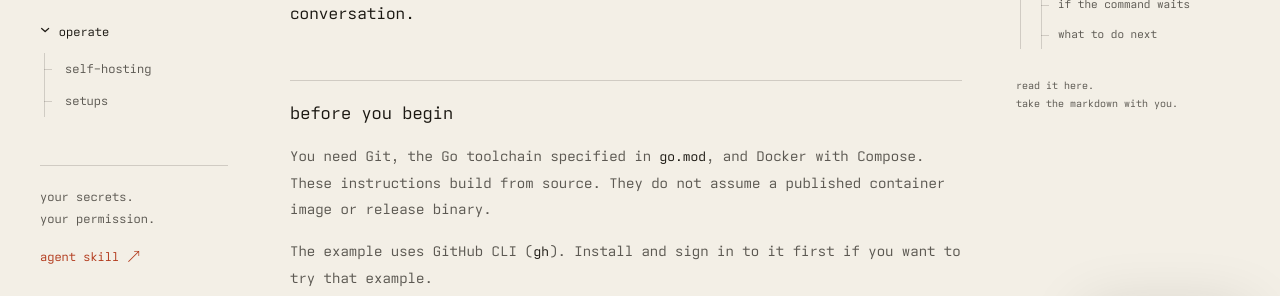
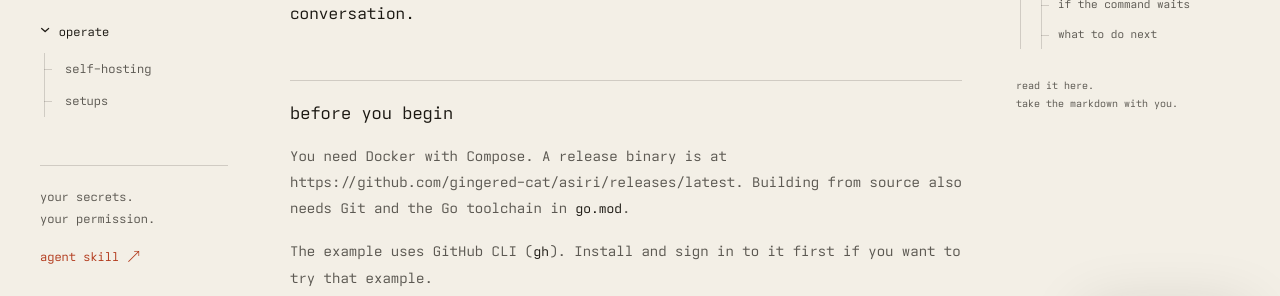
Before and after one commit to gingered-cat/asiri, a plain HTML site: page site/docs/getting-started/index.html in a window 1280 px wide. Shown: the part 431-727 px from the top of the page. Drawn offline with Linux system fonts and the light colour scheme.

Commit message:
feat(release): v0.1.0 binaries, image, and GitHub release

```diff
--- a/site/docs/getting-started/index.html
+++ b/site/docs/getting-started/index.html
@@ -77,7 +77,7 @@
       <article class="prose"><h1 id="getting-started">getting started</h1>
 <p>Run a local vault, store a token, and approve its use. Run these steps yourself in a terminal. Do not put credentials into an agent conversation.</p>
 <h2 id="before-you-begin">before you begin</h2>
-<p>You need Git, the Go toolchain specified in <code>go.mod</code>, and Docker with Compose. These instructions build from source. They do not assume a published container image or release binary.</p>
+<p>You need Docker with Compose. A release binary is at https://github.com/gingered-cat/asiri/releases/latest. Building from source also needs Git and the Go toolchain in <code>go.mod</code>.</p>
 <p>The example uses GitHub CLI (<code>gh</code>). Install and sign in to it first if you want to try that example.</p>
 <h2 id="build-the-cli">build the CLI</h2>
 <p>Clone the repository and build the binary for your machine:</p>
```
Also changed, not shown: 6 other files.
